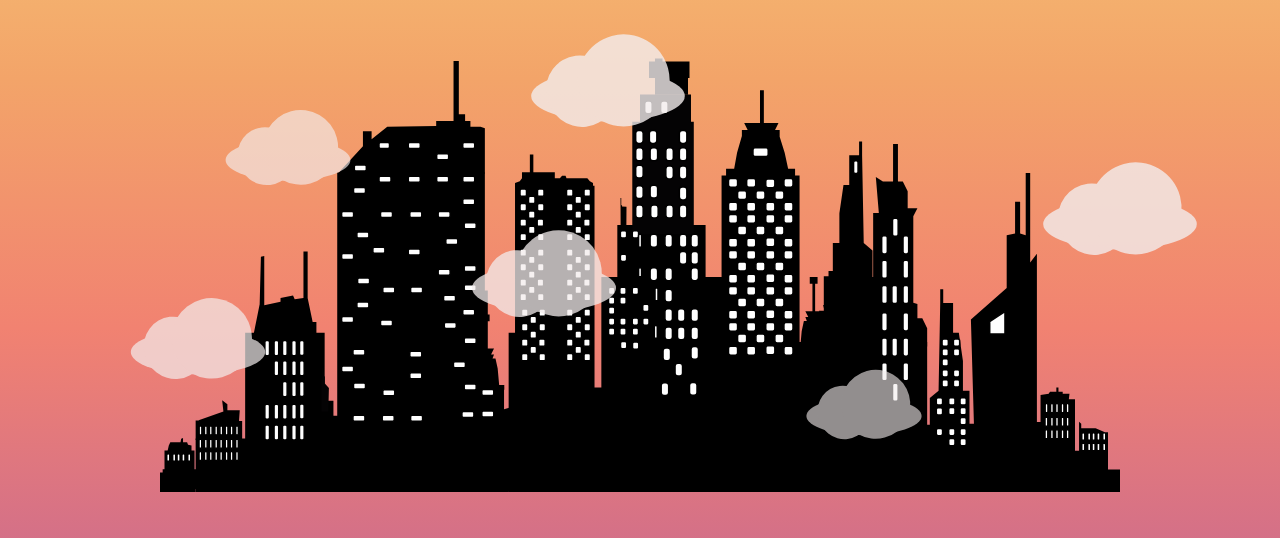
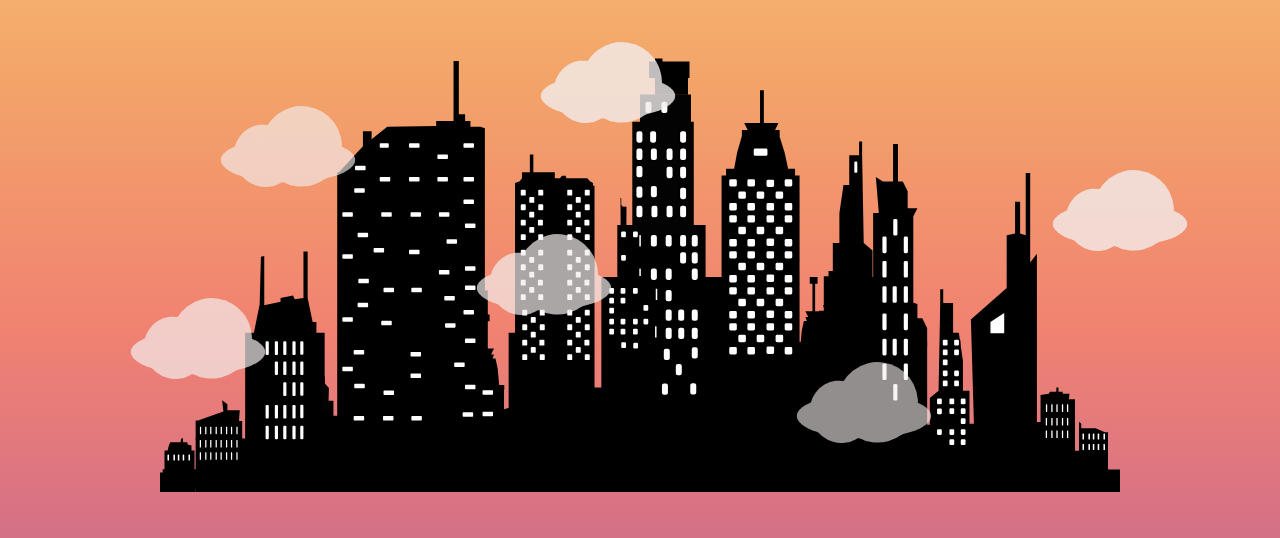
Before and after one commit to zempo/Aeropolis, a plain HTML site: page docs/index.html in a window 1280 px wide. Shown: the part 192-730 px from the top of the page. Drawn offline with nearby package versions, Linux system fonts and the light colour scheme.

Commit message:
keep clouds constant size

```diff
--- a/docs/clouds.css
+++ b/docs/clouds.css
@@ -14,7 +14,7 @@ body {
 }
 
 #clouds1 {
-    top: 20vw;
+    top: 22vw;
 }
 
 .cloud {
@@ -36,18 +36,18 @@ body {
 /* Loading positions in container */
 #clouds1 .cloud:nth-child(1) {
     left: 40%;
-    -webkit-transform: scale(0.8);
-    -moz-transform: scale(0.8);
-    transform: scale(0.8);
+    -webkit-transform: scale(0.7);
+    -moz-transform: scale(0.7);
+    transform: scale(0.7);
     opacity: 0.8;
 }
 
 #clouds1:hover .cloud:nth-child(1),
 #clouds1:active .cloud:nth-child(1),
 #clouds1:active .clouds:nth-child(1) {
-    -webkit-transform: scale(0.8);
-    -moz-transform: scale(0.8);
-    transform: scale(0.8);
+    -webkit-transform: scale(0.7);
+    -moz-transform: scale(0.7);
+    transform: scale(0.7);
     opacity: 0.8;
     -webkit-animation: moveclouds 24s ease-in 6;
     -moz-animation: moveclouds 24s ease-in 6;
@@ -57,18 +57,18 @@ body {
 
 #clouds1 .cloud:nth-child(2) {
     left: 15%;
-    -webkit-transform: scale(0.65);
-    -moz-transform: scale(0.65);
-    transform: scale(0.65);
+    -webkit-transform: scale(0.7);
+    -moz-transform: scale(0.7);
+    transform: scale(0.7);
     opacity: 0.65;
 }
 
 #clouds1:hover .cloud:nth-child(2),
 #clouds1:active .cloud:nth-child(2),
 #clouds1:active .clouds:nth-child(2) {
-    -webkit-transform: scale(0.65);
-    -moz-transform: scale(0.65);
-    transform: scale(0.65);
+    -webkit-transform: scale(0.7);
+    -moz-transform: scale(0.7);
+    transform: scale(0.7);
     opacity: 0.65;
     -webkit-animation: moveclouds 24s ease-in 6;
     -moz-animation: moveclouds 24s ease-in 6;
@@ -78,9 +78,9 @@ body {
 
 #clouds1 .cloud:nth-child(3) {
     left: 80%;
-    -webkit-transform: scale(0.8);
-    -moz-transform: scale(0.8);
-    transform: scale(0.8);
+    -webkit-transform: scale(0.7);
+    -moz-transform: scale(0.7);
+    transform: scale(0.7);
     opacity: 0.8;
 }
 
@@ -99,19 +99,19 @@ body {
 
 #clouds1 .cloud:nth-child(4) {
     left: 35%;
-    -webkit-transform: scale(0.75);
-    -moz-transform: scale(0.75);
-    transform: scale(0.75);
-    opacity: 0.75;
+    -webkit-transform: scale(0.7);
+    -moz-transform: scale(0.7);
+    transform: scale(0.7);
+    opacity: 0.7;
 }
 
 #clouds1:hover .cloud:nth-child(4),
 #clouds1:active .cloud:nth-child(4),
 #clouds1:active .clouds:nth-child(4) {
-    -webkit-transform: scale(0.75);
-    -moz-transform: scale(0.75);
-    transform: scale(0.75);
-    opacity: 0.75;
+    -webkit-transform: scale(0.7);
+    -moz-transform: scale(0.7);
+    transform: scale(0.7);
+    opacity: 0.7;
     -webkit-animation: moveclouds 24s ease-in 6;
     -moz-animation: moveclouds 24s ease-in 6;
     -o-animation: moveclouds 24s ease-in 6;
@@ -141,18 +141,18 @@ body {
 
 #clouds1 .cloud:nth-child(6) {
     left: 60%;
-    -webkit-transform: scale(0.6);
-    -moz-transform: scale(0.6);
-    transform: scale(0.6);
+    -webkit-transform: scale(0.7);
+    -moz-transform: scale(0.7);
+    transform: scale(0.7);
     opacity: 0.6;
 }
 
 #clouds1:hover .cloud:nth-child(6),
 #clouds1:active .cloud:nth-child(6),
 #clouds1:active .clouds:nth-child(6) {
-    -webkit-transform: scale(0.6);
-    -moz-transform: scale(0.6);
-    transform: scale(0.6);
+    -webkit-transform: scale(0.7);
+    -moz-transform: scale(0.7);
+    transform: scale(0.7);
     opacity: 0.6;
     -webkit-animation: moveclouds 24s ease-in 6;
     -moz-animation: moveclouds 24s ease-in 6;
@@ -240,3 +240,9 @@ body {
         opacity: 1;
     }
 }
+
+@media screen and (min-width: 500px) {
+    #clouds1 {
+        top: 20vw;
+    }
+}
```
